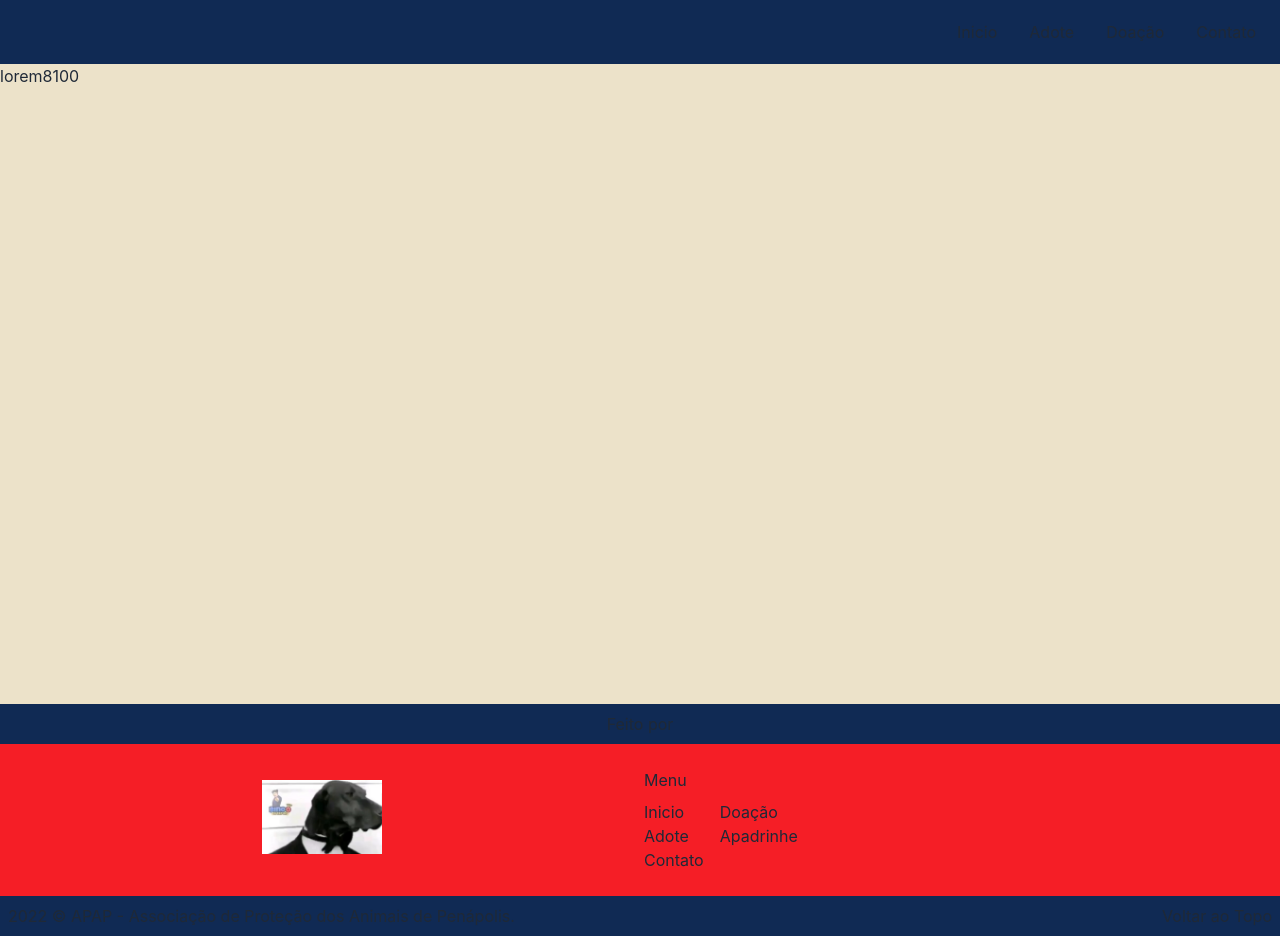
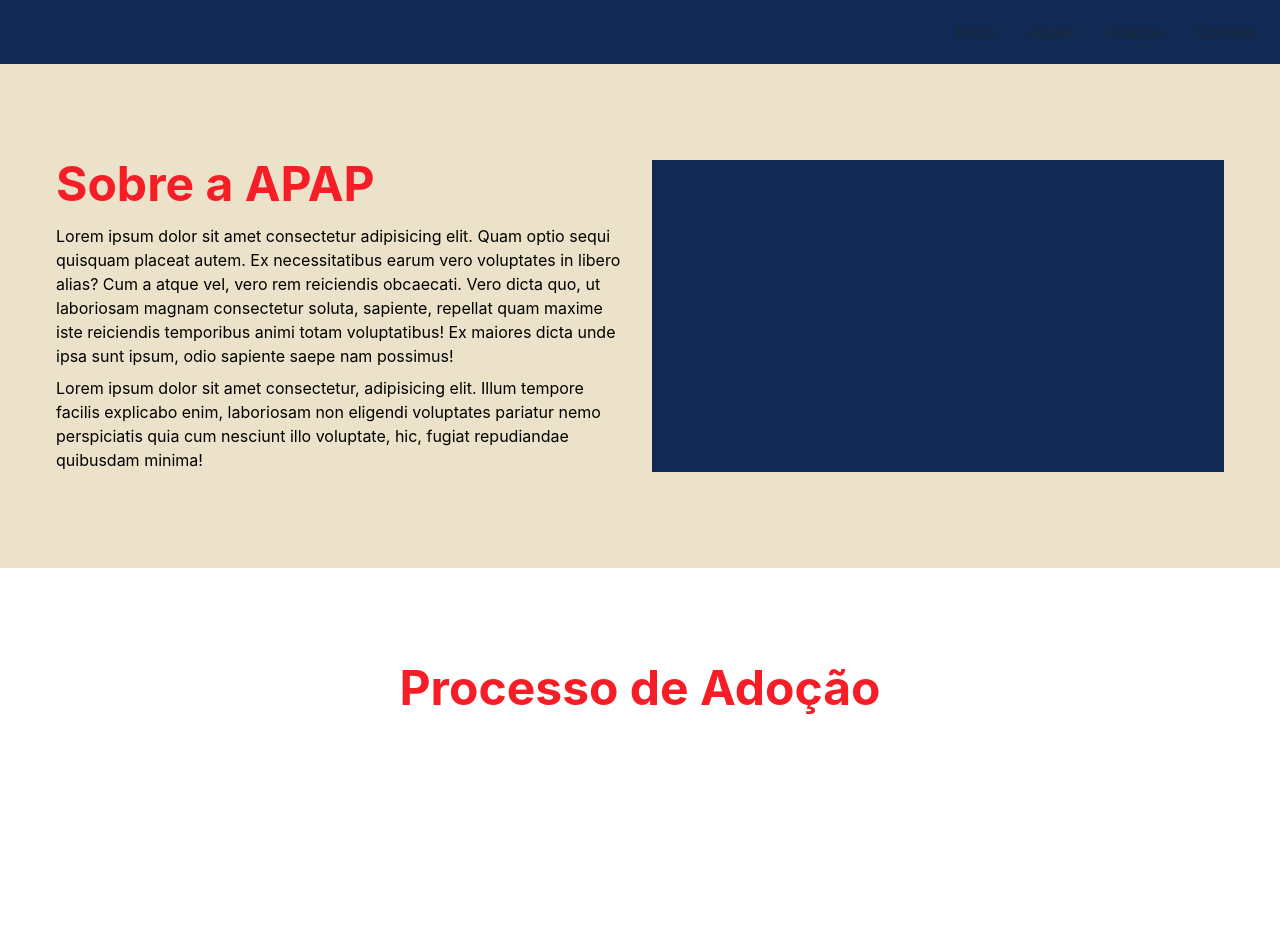
Before and after one commit to suganame/ong-animais, a Next.js app: page / in a window 1280 px wide. Shown: the top 938 px of the page. Built offline with nearby package versions, Linux system fonts and the light colour scheme.

Commit message:
feat: create about, process and partners sections

```diff
--- a/components/Footer/index.tsx
+++ b/components/Footer/index.tsx
@@ -4,17 +4,17 @@ import busco from "../../public/img/busco.jpg";
 export const Footer: React.FC = () => {
   return (
     <footer className="w-full flex-col bg-secondary absolute bottom-0 max-h-[6rem]">
-      <div className="self-end bg-primary p-2">
+      {/* <div className="self-end bg-primary p-2">
         <p className="text-center">Feito por</p>
-      </div>
+      </div> */}
       <div className="flex justify-between w-full bg-secondary p-2 items-center py-4">
-        <div className="w-full bg-secondary flex justify-center">
-          <div className=" max-h-[120px] max-w-[120px]">
+        <div className="w-full bg-secondary flex justify-center mt-4">
+          <div className="max-h-[120px] max-w-[120px]">
             <Image src={busco} alt="" />
           </div>
         </div>
         <div className="w-full p-2 h-full flex-col float-left">
-          <h2 className="mb-2">Menu</h2>
+          <h2 className="mb-2 opacity-70 text-lg">Menu</h2>
           <ul className="flex gap-4">
             <div>
               <li>
--- a/components/Layout/index.tsx
+++ b/components/Layout/index.tsx
@@ -10,7 +10,7 @@ export const Layout: React.FC<LayoutProps> = ({ children }) => {
     <>
       <Navbar />
       <main className="pt-[4rem] h-screen pb-[6rem]">{children}</main>
-      <Footer />
+      {/* <Footer /> */}
     </>
   );
 };
--- a/components/Navbar/index.tsx
+++ b/components/Navbar/index.tsx
@@ -6,7 +6,7 @@ export const Navbar: React.FC = () => {
   const [showNavbar, setShowNavbar] = useState(false);
 
   return (
-    <div className="w-full bg-primary fixed flex-column box-border min-h-[4rem] items-center p-[0.5rem]">
+    <div className="w-full bg-primary fixed flex-column box-border min-h-[4rem] items-center p-[0.5rem] z-40">
       <div className="flex justify-end">
         <div className="md:hidden block flex-none self-end">
           <Hamburger toggled={showNavbar} toggle={setShowNavbar} />
--- a/pages/index.tsx
+++ b/pages/index.tsx
@@ -1,6 +1,56 @@
 import type { NextPage } from "next";
 
 const Home: NextPage = () => {
-  return <>lorem8100</>;
+  return (
+    <>
+      <section className="flex items-center justify-center py-[5rem] bg-primary-content">
+        <div className="p-4 lg:max-w-[90%] xl:max-w-[1200px] flex flex-row items-top gap-6">
+          <div className="flex flex-col w-full">
+            <h2 className="text-secondary font-bold text-5xl mb-4">
+              Sobre a APAP
+            </h2>
+            <div className="font-normal">
+              <p className="text-[#000]">
+                Lorem ipsum dolor sit amet consectetur adipisicing elit. Quam
+                optio sequi quisquam placeat autem. Ex necessitatibus earum vero
+                voluptates in libero alias? Cum a atque vel, vero rem reiciendis
+                obcaecati. Vero dicta quo, ut laboriosam magnam consectetur
+                soluta, sapiente, repellat quam maxime iste reiciendis
+                temporibus animi totam voluptatibus! Ex maiores dicta unde ipsa
+                sunt ipsum, odio sapiente saepe nam possimus!
+              </p>
+              <p className="text-[#000] mt-2">
+                Lorem ipsum dolor sit amet consectetur, adipisicing elit. Illum
+                tempore facilis explicabo enim, laboriosam non eligendi
+                voluptates pariatur nemo perspiciatis quia cum nesciunt illo
+                voluptate, hic, fugiat repudiandae quibusdam minima!
+              </p>
+            </div>
+          </div>
+          <div className="w-full h-[100] bg-primary"></div>
+        </div>
+      </section>
+
+      <section className="flex items-center justify-center py-[5rem] bg-secondary-content">
+        <div className="p-4 lg:max-w-[90%] xl:max-w-[1200px] flex flex-row items-top gap-6">
+          <div className="flex flex-col w-full">
+            <h2 className="text-secondary font-bold text-5xl mb-8 text-center">
+              Processo de Adoção
+            </h2>
+          </div>
+        </div>
+      </section>
+
+      <section className="flex items-center justify-center py-[5rem] bg-secondary-content">
+        <div className="p-4 lg:max-w-[90%] xl:max-w-[1200px] flex flex-row items-top gap-6">
+          <div className="flex flex-col w-full">
+            <h2 className="text-secondary font-bold text-5xl mb-8 text-center">
+              Nossos Parceiros
+            </h2>
+          </div>
+        </div>
+      </section>
+    </>
+  );
 };
 export default Home;
--- a/styles/globals.css
+++ b/styles/globals.css
@@ -10,7 +10,7 @@ body,
   min-height: 100%;
   font-family: -apple-system, BlinkMacSystemFont, Segoe UI, Roboto, Oxygen,
     Ubuntu, Cantarell, Fira Sans, Droid Sans, Helvetica Neue, sans-serif;
-  background-color: #ece2c9;
+  background-color: #ffffff;
 }
 
 a {
--- a/tailwind.config.js
+++ b/tailwind.config.js
@@ -19,6 +19,8 @@ module.exports = {
           ...require("daisyui/src/colors/themes")["[data-theme=light]"],
           primary: "#102a54",
           secondary: "#f51e26",
+          primaryContent: "#ece2c9",
+          "primary-content": "#ece2c9",
         },
       },
     ],
```
Also changed, not shown: styles/Home.module.css (deleted, +0 -129 lines).
